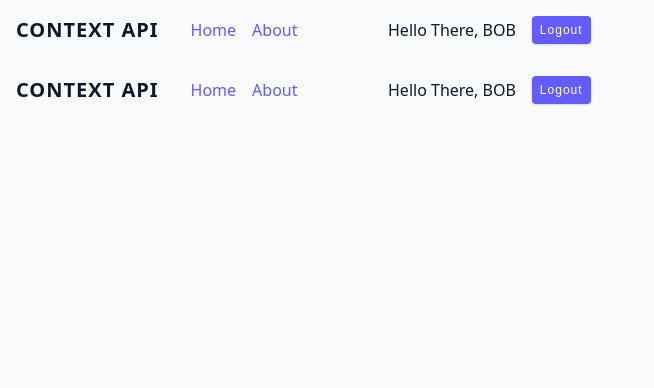
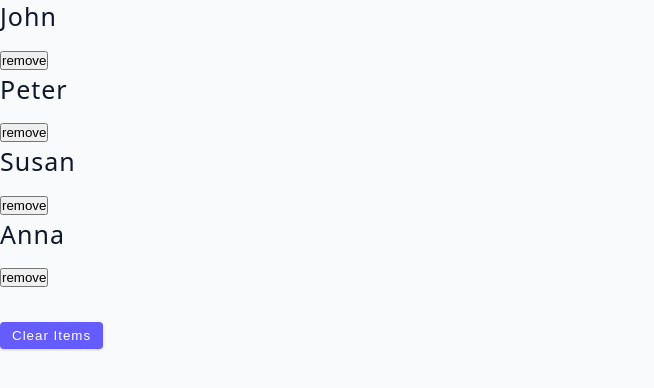
Before and after one commit to aleksandarPaytalov/03-advanced-react, a React (Vite) app: page / in a window 1280 px wide. Shown: the top 388 px of the page, without its empty margins (0-654 px from the left). Built offline with nearby package versions, Linux system fonts and the light colour scheme.

Commit message:
useReducer challenge exercise

```diff
--- a/src/App.jsx
+++ b/src/App.jsx
@@ -1,10 +1,8 @@
-import Starter from "./tutorial/09-context-api/starter/Navbar";
-import Final from "./tutorial/09-context-api/final/context/Navbar";
+import Starter from "./tutorial/10-useReducer/starter/01-useReducer";
 
 function App() {
   return (
     <>
-      <Final />
       <Starter />
     </>
   );
```
